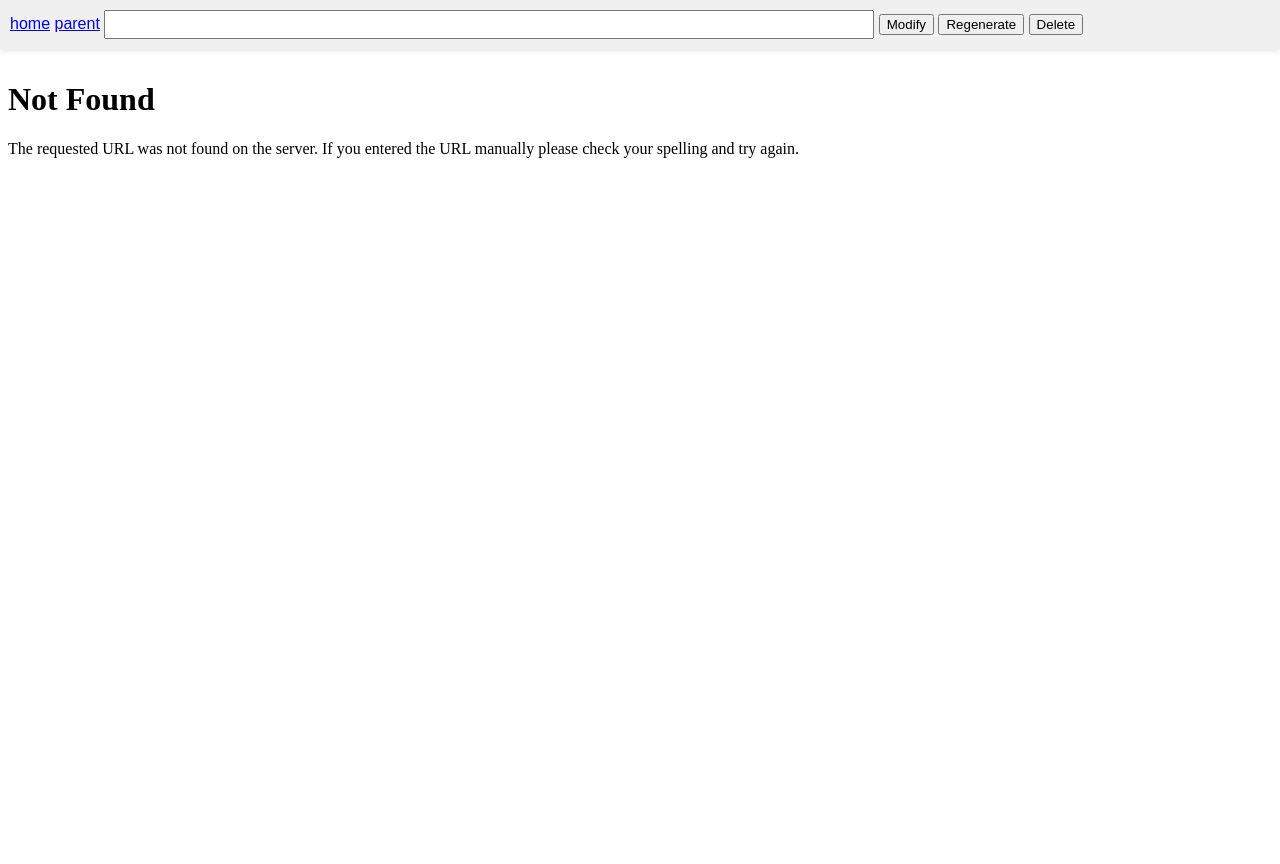
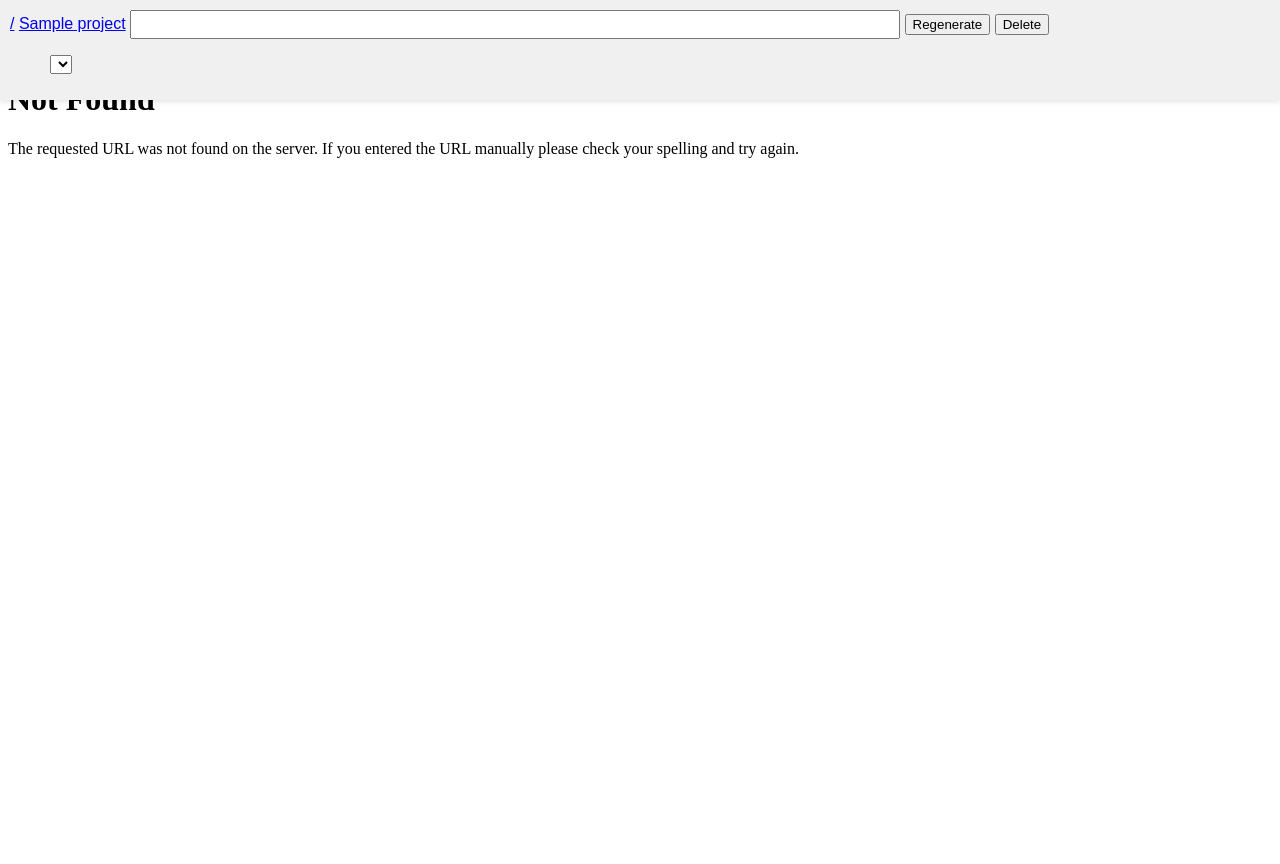
Before and after one commit to anotherjesse/codette, a Flask app: template templates/page.html in a window 1280 px wide. Run offline with Flask 3, Linux system fonts and the light colour scheme; the template is opened without the code that fills it: most values are stand-ins (such as "Sample title", 1, 10 or a date in 2020); lists and menus that the app fills with data are empty.

Commit message:
big rewrite - projects, pages, more

```diff
--- a/data.py
+++ b/data.py
@@ -1,5 +1,6 @@
 import json
 import os
+from utils import rm
 
 urls = [
     "https://datasette.simonwillison.net/",
@@ -7,11 +8,70 @@
 ]
 
 
-def write(uuid, html=None, metadata=None):
-    if not os.path.exists("pages"):
-        os.makedirs("pages")
+def list_projects():
+    return os.listdir("projects")
 
-    base = f"pages/{uuid}"
+
+def delete_page(project, page):
+    rm(f"projects/{project}/pages/{page}.json", no_error=False)
+    rm(f"projects/{project}/pages/{page}.html")
+    for generation in project_generations(project):
+        metadata = read(project, generation, kind="generation", mode="metadata")
+        if metadata.get("page") == page:
+            rm(f"projects/{project}/generations/{generation}.html")
+            rm(f"projects/{project}/generations/{generation}.json")
+
+
+def project_pages(project):
+    return [
+        f.replace(".json", "")
+        for f in os.listdir(f"projects/{project}/pages")
+        if f.endswith(".json")
+    ]
+
+
+def project_artifacts(project):
+    return [
+        f.replace(".json", "")
+        for f in os.listdir(f"projects/{project}/artifacts")
+        if f.endswith(".json")
+    ]
+
+
+def project_generations(project):
+    return [
+        load_generation(project, f.replace(".json", ""))
+        for f in os.listdir(f"projects/{project}/generations")
+        if f.endswith(".json")
+    ]
+
+def page_generations(project, page):
+    return [
+        g for g in project_generations(project)
+        if g.get("page") == page
+    ]
+
+def load_generation(project, uuid):
+    metadata = json.load(open(f"projects/{project}/generations/{uuid}.json"))
+    if metadata.get("uuid") != uuid:
+        metadata["uuid"] = uuid
+        update(project, uuid, kind="generation", metadata=metadata)
+    return metadata
+
+
+
+def project_create_page(project, page):
+    write(project, page, kind="page", metadata={"page": page, "generation": None})
+
+
+def update(project, id, kind="page", html=None, metadata=None):
+    existing = read(project, id, kind=kind, mode="metadata")
+    existing.update(metadata)
+    write(project, id, kind=kind, html=html, metadata=existing)
+
+
+def write(project, id, kind="page", html=None, metadata=None):
+    base = f"projects/{project}/{kind}s/{id}"
     if html:
         filename = f"{base}.html"
         with open(filename, "w") as f:
@@ -22,8 +82,8 @@
             json.dump(metadata, f, indent=2)
 
 
-def read(uuid, mode="html"):
-    base = f"pages/{uuid}"
+def read(project, id, kind="page", mode="html"):
+    base = f"projects/{project}/{kind}s/{id}"
     if mode == "raw":
         filename = base
     elif mode == "html":
@@ -45,13 +105,8 @@
 
 
 def delete(uuid):
-    html_file = f"pages/{uuid}.html"
-    json_file = f"pages/{uuid}.json"
-
-    if os.path.exists(html_file):
-        os.remove(html_file)
-    if os.path.exists(json_file):
-        os.remove(json_file)
+    rm(f"pages/{uuid}.html")
+    rm(f"pages/{uuid}.json")
 
 
 def get_recent_pages(count=10):
--- a/main.py
+++ b/main.py
@@ -8,51 +8,114 @@
 
 
 @app.route("/")
-def index():
-    count = int(request.args.get("count", 25))
-    params = {
-        "urls": data.urls,
-        "recent": data.get_recent_pages(count),
-    }
-
-    return render_template("index.html", **params)
+def list_projects():
+    projects = data.list_projects()
+    return render_template("projects.html", projects=projects)
 
 
 @app.route("/", methods=["POST"])
-def post():
-    query = request.form["query"]
-    url = request.form["url"]
-    base = request.form.get("base")
-    uuid = str(uuid4())
-    generate(uuid, query, url, base)
-    return redirect(f"/pages/{uuid}")
+def create_project():
+    project = request.form["project"]
+    data.create_project(project)
+    return redirect(f"/{project}")
 
 
-@app.route("/pages/<path:uuid>.json")
-def serve_json(uuid):
-    metadata = data.read(uuid, "metadata")
+@app.route("/<string:project>/page/<string:page>/delete", methods=["POST"])
+def delete_page(project, page):
+    data.delete_page(project, page)
+    return redirect(f"/{project}")
+
+
+@app.route("/<string:project>")
+def project(project):
+    pages = data.project_pages(project)
+    artifacts = data.project_artifacts(project)
+    generations = data.project_generations(project)
+    return render_template(
+        "project.html",
+        project=project,
+        pages=pages,
+        artifacts=artifacts,
+        generations=generations,
+    )
+
+
+@app.route("/<string:project>", methods=["POST"])
+def project_post(project):
+    kind = request.form["kind"]
+    if kind == "page":
+        page = request.form["page"]
+        data.project_create_page(project, page)
+        return redirect(f"/{project}")
+
+    abort(400)
+
+
+@app.route("/<string:project>/page/<string:page>", methods=["POST"])
+def project_page_post(project, page):
+    query = request.form["query"]
+    uuid = str(uuid4())
+    url = "https://datasette.simonwillison.net/"
+    base = request.form.get("base")
+
+    data.write(
+        project,
+        uuid,
+        kind="generation",
+        html=open("templates/generating.html").read(),
+        metadata=dict(query=query, page=page, base=base, url=url, uuid=uuid),
+    )
+
+    data.update(project, page, kind="page", metadata={"generation": uuid})
+
+    threading.Thread(target=generator.generate_content, args=(project, uuid)).start()
+
+    return redirect(f"/{project}/page/{page}")
+
+
+@app.route("/<string:project>/<string:kind>/<string:id>.json")
+def serve_json(project, kind, id):
+    metadata = data.read(project, id, kind=kind, mode="metadata")
     return jsonify(metadata)
 
 
-@app.route("/pages/<path:uuid>.html")
-def serve_html(uuid):
-    content = data.read(uuid, "html")
+@app.route("/<string:project>/<string:kind>/<string:id>.html")
+def serve_html(project, kind, id):
+    content = data.read(project, id, kind=kind, mode="html")
     if content:
         return Response(content, mimetype="text/html")
 
     abort(404)
 
 
-@app.route("/pages/<path:uuid>")
-def serve_page(uuid):
-    metadata = data.read(uuid, "metadata")
+@app.route("/<string:project>/page/<string:page>")
+def serve_page(project, page):
+    metadata = data.read(project, page, kind="page", mode="metadata")
     if metadata:
-        return render_template("page.html", metadata=metadata, uuid=uuid)
+        generations = data.page_generations(project, page)
+        return render_template("page.html", metadata=metadata, selected_generation=metadata.get("generation"), project=project, generations=generations)
+
+    abort(404)
+
+@app.route("/<string:project>/page/<string:page>/<string:generation>")
+def serve_generation(project, page, generation):
+    metadata = data.read(project, generation, kind="generation", mode="metadata")
+    if metadata:
+        generations = data.page_generations(project, page)
+        return render_template("page.html", metadata=metadata, selected_generation=generation, project=project, generations=generations)
+
+    abort(404)
+
+@app.route("/<string:project>/page/<string:page>/<string:generation>.html")
+def serve_generation_html(project, page, generation):
+    html = data.read(project, generation, kind="generation", mode="html")
+    if html:
+        return Response(html, mimetype="text/html")
 
     abort(404)
 
 
-@app.route("/pages/<path:uuid>", methods=["POST"])
+@app.route("/pages/<string:uuid>", methods=["POST"])
 def regenerate(uuid):
     query = request.form["query"]
     url = request.form["url"]
@@ -61,7 +124,7 @@
     return redirect(f"/pages/{uuid}")
 
 
-@app.route("/delete/<path:uuid>", methods=["POST"])
+@app.route("/delete/<string:uuid>", methods=["POST"])
 def delete(uuid):
     data.delete(uuid)
     return redirect("/")
--- a/templates/page.html
+++ b/templates/page.html
@@ -23,7 +23,8 @@
             box-shadow: 0 2px 5px rgba(0, 0, 0, 0.1);
         }
 
-        iframe {
+        iframe,
+        #generating {
             width: 100%;
             height: 100%;
             border: none;
@@ -74,19 +75,41 @@
 <body>
     <header>
         <form method='post'>
-            <a href='/'>home</a>
-            {% if metadata.base %}
-            <a href='/pages/{{ metadata.base }}'>parent</a>
+            <a href="/">/</a>
+            <a href='/{{ project }}'>{{ project }}</a>
+            <input type='text' name='query' value='{{ metadata.query }}' style="width: 60%; padding: 5px;" />
+            <input type='hidden' name='kind' value='page' />
+            {% if metadata.generation %}
+            <input type='hidden' name='base' value='{{ metadata.generation }}' />
             {% endif %}
-            <input type='text' name='query' value='{{ metadata.query }}' style="width: 60%; padding: 5px;" />
+            <input type='hidden' name='page' value='{{ metadata.page }}' />
             <input type='hidden' name='url' value='{{ metadata.url }}' />
-            <input type='hidden' name='base' value='{{ uuid }}' />
-            <button type='submit' formaction='/' onclick="handleSubmit(event, '/')">Modify</button>
             <button type='submit' onclick="handleSubmit(event)">Regenerate</button>
-            <button type='submit' formaction='/delete/{{ uuid }}' formmethod='post'>Delete</button>
+            <button type='submit' formaction='/{{ project }}/page/{{ id }}/delete' formmethod='post'>Delete</button>
         </form>
+        <ul>
+            <select id="generationSelect" onchange="switchGeneration()">
+                {% for generation in generations %}
+                <option value="{{ generation.uuid }}" {% if generation.uuid == selected_generation %}selected{% endif %}>{{ generation.query }}</option>
+                {% endfor %}
+            </select>
+        </ul>
     </header>
-    <iframe src="/pages/{{ uuid }}.html" onload="updateFavicon()"></iframe>
+    <script>
+        function switchGeneration() {
+            const select = document.getElementById('generationSelect');
+            const selectedGenerationId = select.value;
+            const currentUrl = window.location.pathname;
+            const projectAndPageId = currentUrl.split('/').slice(1, 4).join('/');
+            window.location.href = `/${projectAndPageId}/${selectedGenerationId}`;
+        }
+    </script>
+    {% if selected_generation %}
+    <iframe src="/{{ project }}/generation/{{ selected_generation }}.html" onload="updateFavicon()"></iframe>
+    {% else %}
+    <div id="generating">No page yet... showing on project/generation/id pages is broken ... and weird... probably needs
+        separate templates?</div>
+    {% endif %}
 </body>
 
 </html>
```
Also changed, not shown: generator.py (+17 -15 lines), templates/project.html (added, +30 -0 lines), templates/projects.html (added, +12 -0 lines), utils.py (added, +7 -0 lines), templates/pages.html (renamed from templates/index.html), templates/system.md (added).
